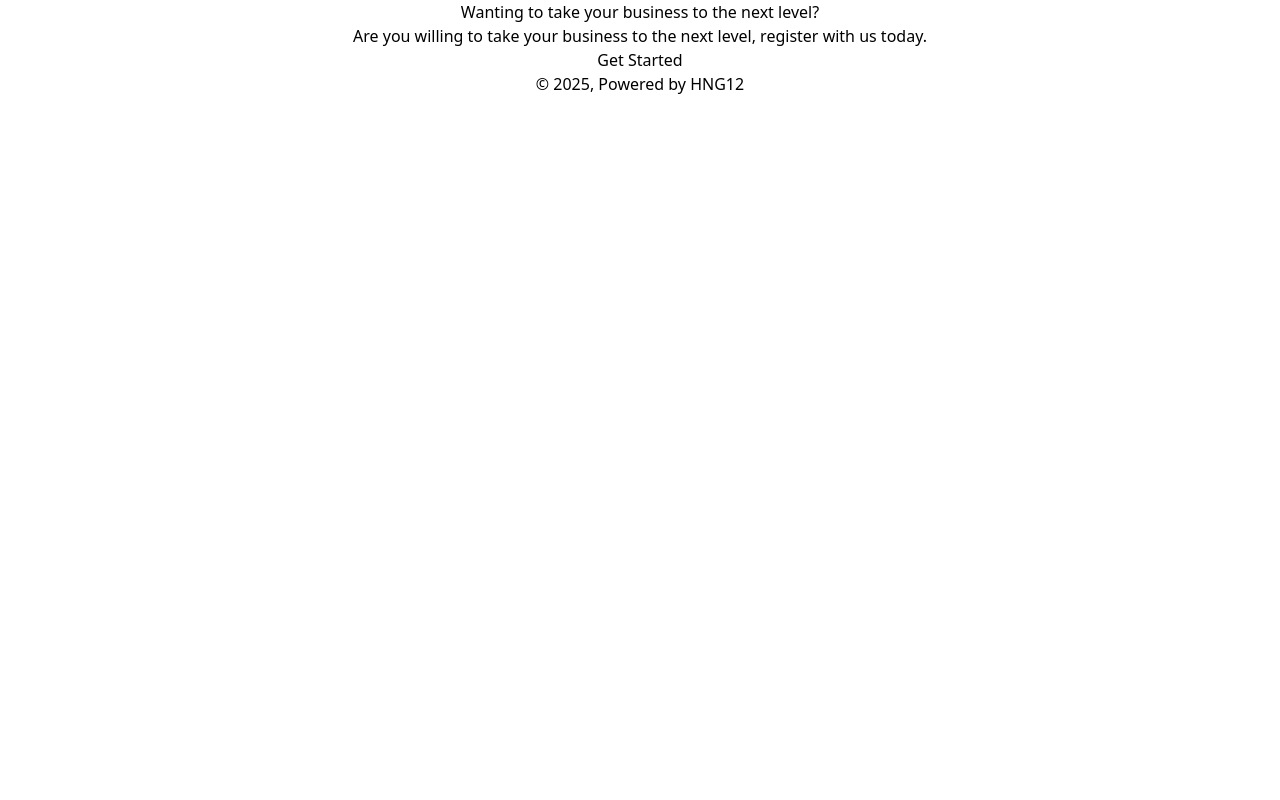
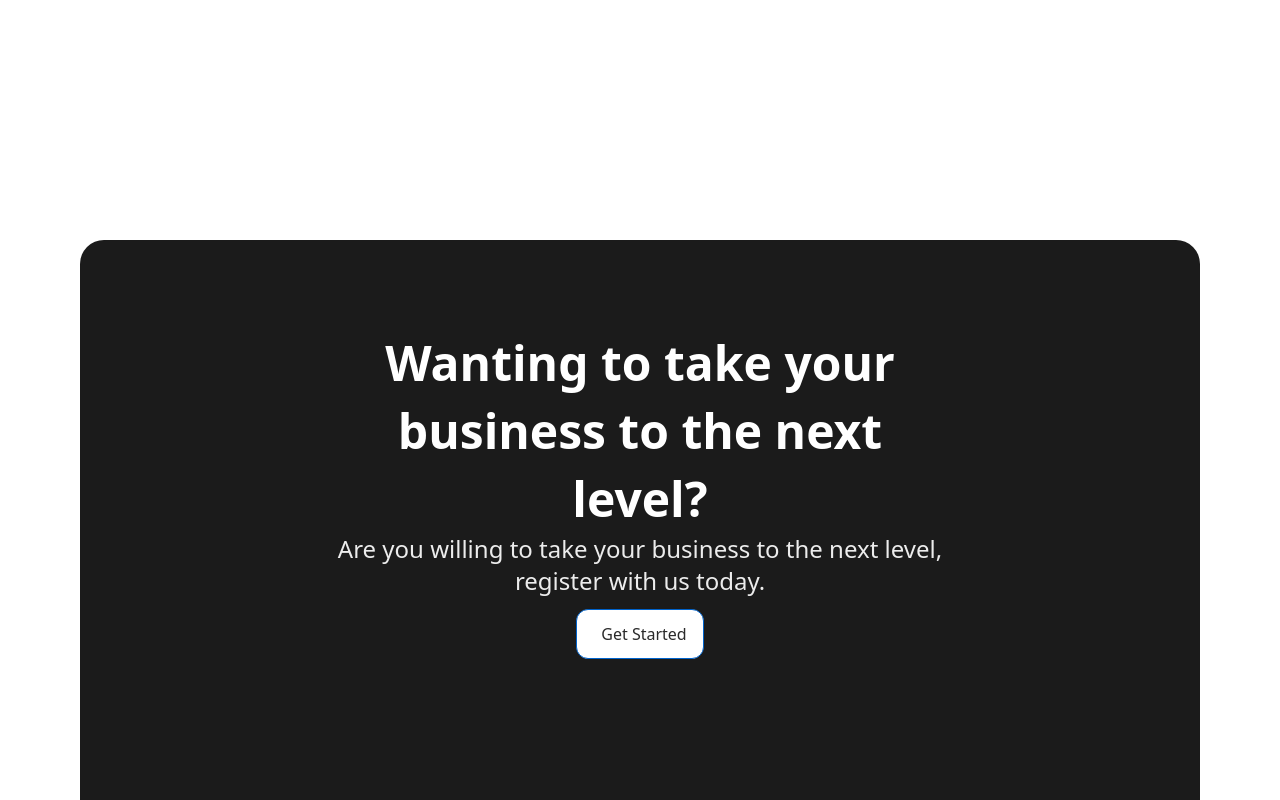
Before and after one commit to Solomon-Dzokoto/Blog, a Next.js app: page / in a window 1280 px wide. Shown: the top 800 px of the page. Built offline with nearby package versions, Linux system fonts and the light colour scheme.

Commit message:
feat: fix appearance of footer

```diff
--- a/src/component/footer.tsx
+++ b/src/component/footer.tsx
@@ -2,17 +2,23 @@ import React from "react";
 
 function Footer() {
   return (
-    <div className="flex flex-col items-center text-center">
-      <div>
-        <p>Wanting to take your business to the next level?</p>
-        <p>
-          Are you willing to take your business to the next level, register with
-          us today.
-        </p>
-        <button>Get Started</button>
+    <>
+      <div className="flex flex-col items-center text-center bg-[#1B1B1B] rounded-3xl text-[#FFF] lg:mx-[80px] mt-[120px] lg:mt-[240px] mb-[190px] pb-8 h-fit lg:h-[592px] max-w-[300px] md:max-w-[768px] lg:max-w-[1280px]">
+        <div className=" items-center w-[300px] lg:w-[627px] pt-[89px]">
+          <p className="font-bold text-5xl/[68px]">
+            Wanting to take your business to the next level?
+          </p>
+          <p className="text-[#ECECEC] lg:font-[450px] text-2xl/[32px]">
+            Are you willing to take your business to the next level, register
+            with us today.
+          </p>
+          <button className="border border-[#0063CC] rounded-xl bg-[#FFF] text-[#2A2A2A] py-[12px] pr-[16px] pl-[24px] mt-[12px]">
+            Get Started
+          </button>
+        </div>
       </div>
-      <p>© 2025, Powered by HNG12</p>
-    </div>
+      <p className="text-center">© 2025, Powered by HNG12</p>
+    </>
   );
 }
 
```
